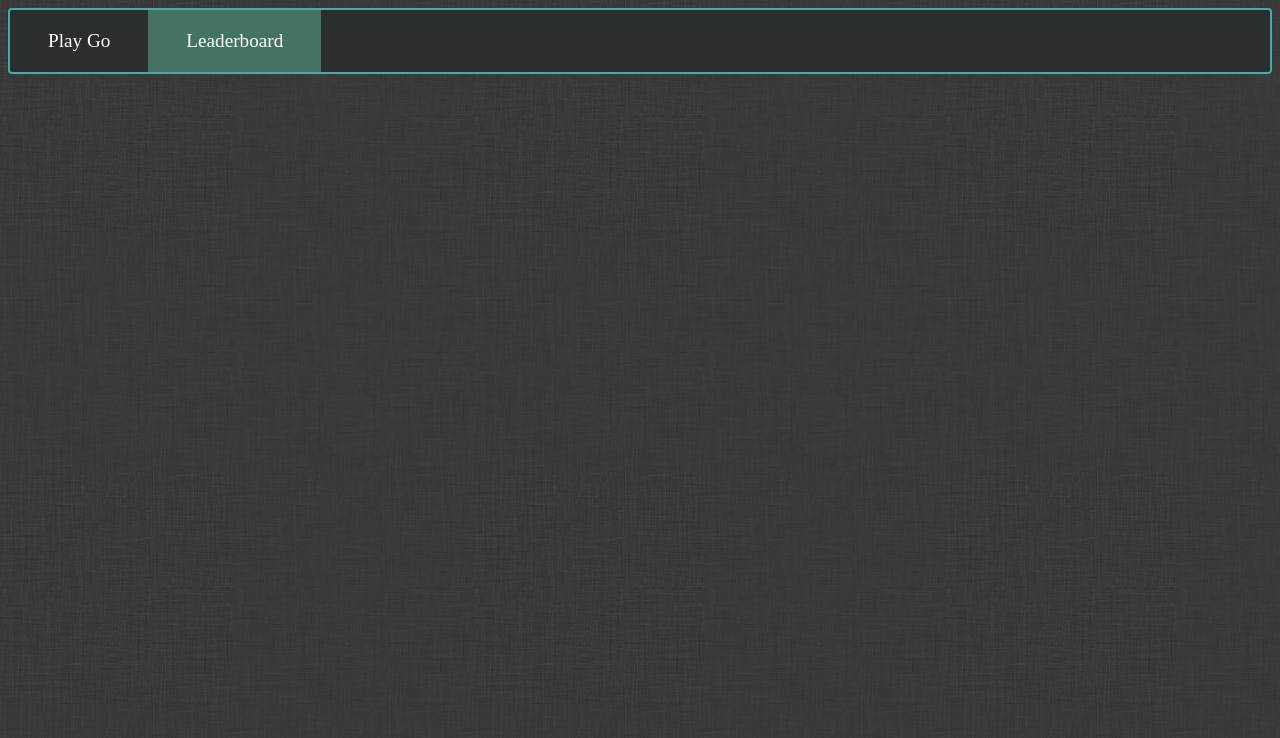
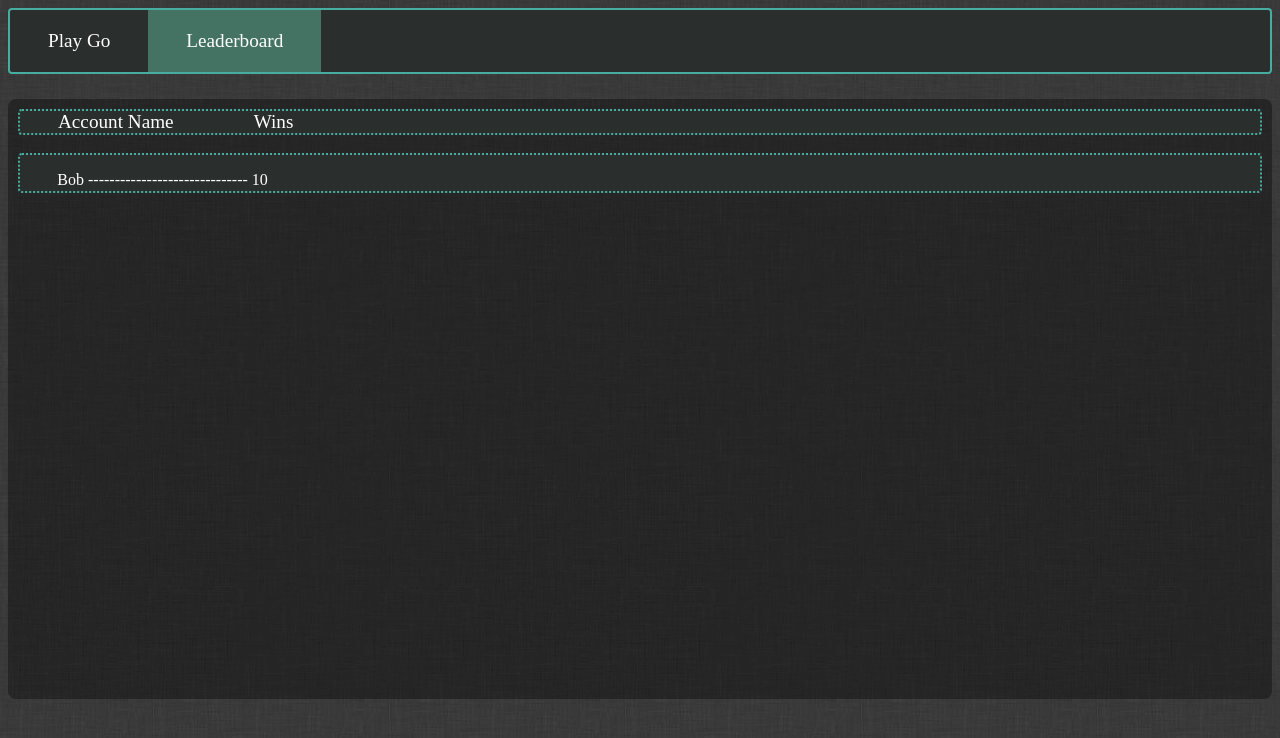
Before and after one commit to Fattouche/Go, a plain HTML site: page leaderboard.html in a window 1280 px wide. Drawn offline with Linux system fonts and the light colour scheme; files that its build step writes are made by us from their sources; files whose address does not match are found by name.

Commit message:
Add files via upload

```diff
--- /dev/null
+++ b/css/board.css
@@ -0,0 +1,60 @@
+ul {
+  list-style-type: none;
+  margin: 0;
+  padding: 0;
+  overflow: hidden;
+  border-radius: 4px;
+  border: 2px solid #47ADA0;
+  background-color: #2A2E2D;
+}
+
+li {
+  float: left;
+}
+
+h1{
+	color: blue;
+	position: absolute;
+	left: 150px;
+	top: 350px;
+	font-size:300%;
+}
+
+#pass{
+	position:relative;
+    bottom:10%;
+    left:43%;
+	background-color: lavender;
+    border: none;
+    color: DarkBlue;
+    padding: 45px 70px;
+    text-align: center;
+    text-decoration: none;
+    display: inline-block;
+    font-size: 30px;
+    margin:8px 4px;
+    cursor: pointer;
+
+}
+
+li a {
+  display: block;
+  color: white;
+  text-align: center;
+  padding: 14px 16px;
+  text-decoration: none;
+}
+
+li a:hover:not(.active) {
+  background-color: #457363;
+}
+
+li a.active {
+  color: white;
+  background-color: #457363;
+}
+
+body {
+  background-image: url("img.jpg");
+  background-repeat: initial;
+}
--- a/css/boardselection.css
+++ b/css/boardselection.css
@@ -104,14 +104,16 @@ body {
 .show {display:block;}
 
 .dropHolder{
-  display: table-cell;
+  /*display: table-cell;*/
   text-align: center;
+  margin: 0 auto;
 }
 
 #box{
+  text-align: center;
   box-sizing: border-box;
   padding: 30px 5px;
-  display: table;
+  /*display: table;*/
   margin: 5% auto;
   border-radius: 8px;
   width: 1400px;
@@ -120,8 +122,8 @@ body {
 }
 
 .button {
-  position: relative;
-  display: table-row;;
+  margin-left: 82.2%;
+  margin-top: 8%;
   border-radius: 6px;
   background-color: #2A2E2D;
   color: white;
@@ -129,7 +131,6 @@ body {
   padding: 20px 32px;
   font-size: 20px;
   cursor: pointer;
-  margin: right;
 }
 
 .button:hover, .button:focus {
--- a/css/leaderboard.css
+++ b/css/leaderboard.css
@@ -34,3 +34,49 @@ body {
   background-image: url("img.jpg");
   background-repeat: initial;
 }
+
+#titles{
+    list-style-type: none;
+    margin: 0;
+    padding: 0;
+    overflow: hidden;
+    border-radius: 4px;
+    border: 2px dotted #47ADA0;
+    background-color: #2A2E2D;
+}
+
+#info{
+    list-style-type: none;
+    height: 40px;
+    margin: 0;
+    padding-left: 3%;
+    overflow: hidden;
+    border-radius: 4px;
+    border: 2px dotted #47ADA0;
+    background-color: #2A2E2D;
+    box-sizing: border-box;
+}
+
+a{
+  font-size: 1.2em;
+  color: white;
+  text-align: left;
+  padding: 20px 38px;
+  text-decoration: none;
+}
+
+p{
+  color: white;
+}
+
+#box{
+  resize: inherit;
+  overflow: auto;
+  box-sizing: border-box;
+  padding: 10px 10px;
+  margin: 2% auto;
+  border-radius: 8px;
+  width: auto;
+  height: 600px;
+  background: rgba(0,0,0,0.35);
+}
--- a/js/boardmenu.js
+++ b/js/boardmenu.js
@@ -1,5 +1,5 @@
 function playGo() {
-    window.location = 'GoBoard.html'
+    window.location = 'index.html'
 }
 
 function myBoardSize() {
@@ -33,6 +33,7 @@ function toggle9(sizename){
    if (el.firstChild.data == "Board Size" || el.firstChild.data == "13x13" || el.firstChild.data == "19x19"){
        el.firstChild.data = "9x9";
    }
+
 }
 
 function toggle13(sizename){
--- a/leaderboard.html
+++ b/leaderboard.html
@@ -1,7 +1,7 @@
 <html>
   <head>
     <title>Leaderboard</title>
-    <link href='leaderboard.css' rel='stylesheet' type='text/css'>
+    <link href='css/leaderboard.css' rel='stylesheet' type='text/css'>
     <script type="text/javascript" language="JavaScript">
 
     </script>
@@ -9,10 +9,21 @@
   </head>
   <body>
 
-  <ul>
-    <li><a href="menu.html">Play Go</a></li>
-    <li><a class="active" href="leaderboard.html">Leaderboard</a></li>
-  </ul>
+    <ul>
+      <li><a href="menu.html">Play Go</a></li>
+      <li><a class="active" href="leaderboard.html">Leaderboard</a></li>
+    </ul>
+
+    <div id="box">
+      <ul id="titles">
+        <a>Account Name</a>
+        <a>Wins</a>
+      </ul>
+      <br>
+      <ul id="info">
+        <p>Bob ------------------------------ 10</p>
+      </ul>
+    </div
 
   </body>
 </html>
```
Also changed, not shown: index.html (added, +33 -0 lines).
